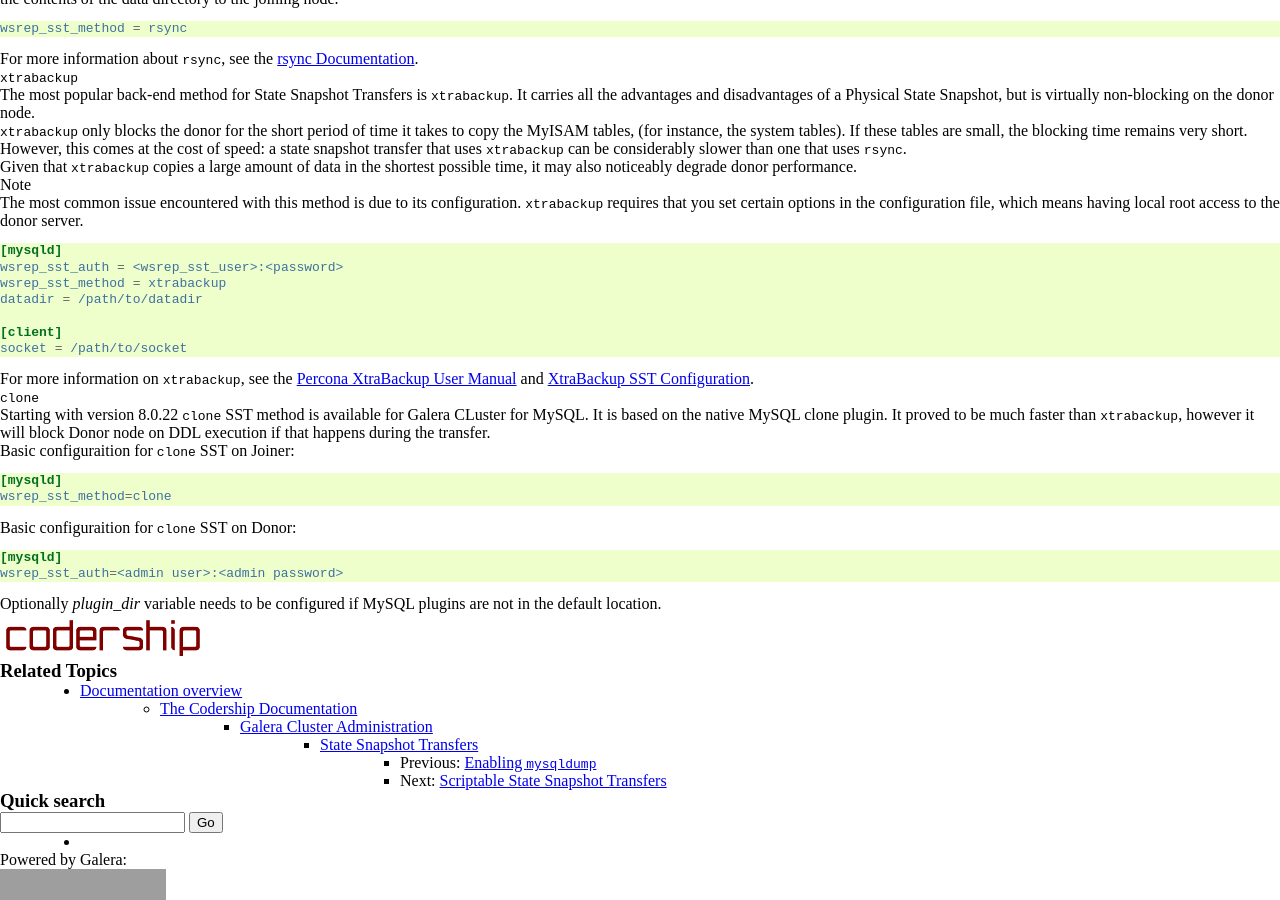
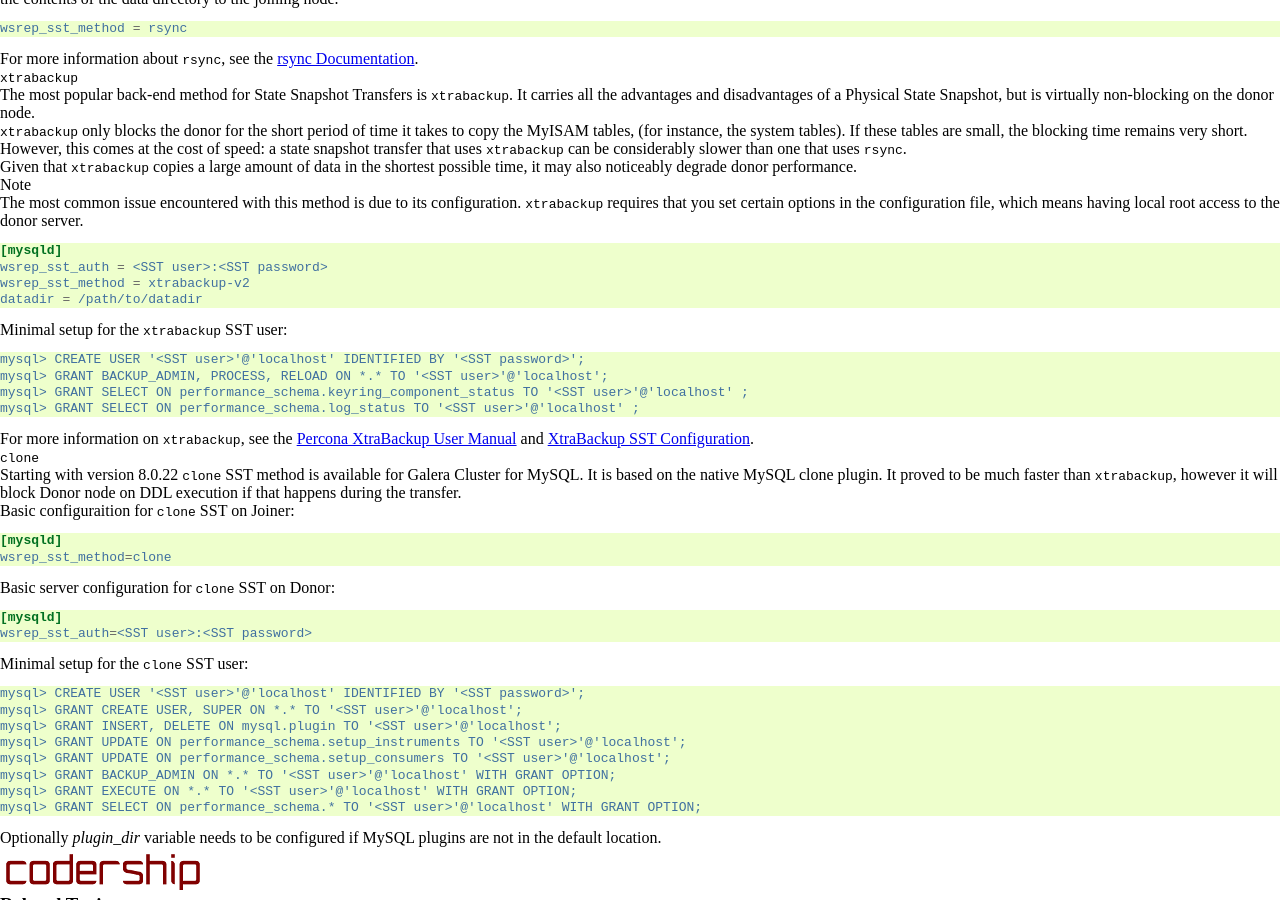
Before and after one commit to codership/documentation, a Sphinx documentation site: the page built from galeracluster/source/documentation/sst-physical.rst, in a window 1280 px wide and 900 px high, scrolled down 793 px. Built offline with Sphinx 7.4.7, drawn with Linux system fonts in a browser that asks for light colours; comment, search, counter and statistics services are not loaded; grey boxes are pictures that could not be loaded.

Commit message:
Add info how to setup MySQL account for xtrabackup- and clone-based SSTs
Refs codership/documentation#358

```diff
--- a/galeracluster/source/documentation/sst-physical.rst
+++ b/galeracluster/source/documentation/sst-physical.rst
@@ -112,12 +112,18 @@ Given that ``xtrabackup`` copies a large amount of data in the shortest possible
 .. code-block:: ini
 
    [mysqld]
-   wsrep_sst_auth = <wsrep_sst_user>:<password>
-   wsrep_sst_method = xtrabackup
+   wsrep_sst_auth = <SST user>:<SST password>
+   wsrep_sst_method = xtrabackup-v2
    datadir = /path/to/datadir
 
-   [client]
-   socket = /path/to/socket
+Minimal setup for the ``xtrabackup`` SST user:
+
+.. code-block:: ini
+
+    mysql> CREATE USER '<SST user>'@'localhost' IDENTIFIED BY '<SST password>';
+    mysql> GRANT BACKUP_ADMIN, PROCESS, RELOAD ON *.* TO '<SST user>'@'localhost';
+    mysql> GRANT SELECT ON performance_schema.keyring_component_status TO '<SST user>'@'localhost' ;
+    mysql> GRANT SELECT ON performance_schema.log_status TO '<SST user>'@'localhost' ;
 
 For more information on ``xtrabackup``, see the `Percona XtraBackup User Manual <https://www.percona.com/doc/percona-xtrabackup/2.1/manual.html?id=percona-xtrabackup:xtrabackup_manual>`_ and `XtraBackup SST Configuration <https://www.percona.com/doc/percona-xtradb-cluster/5.6/manual/xtrabackup_sst.html>`_.
 
@@ -127,7 +133,7 @@ For more information on ``xtrabackup``, see the `Percona XtraBackup User Manual
 .. rubric:: ``clone``
 
 Starting with version 8.0.22 ``clone`` SST method is available for Galera
-CLuster for MySQL. It is based on the native MySQL clone plugin. It
+Cluster for MySQL. It is based on the native MySQL clone plugin. It
 proved to be much faster than ``xtrabackup``, however it will block Donor
 node on DDL execution if that happens during the transfer.
 
@@ -138,12 +144,25 @@ Basic configuraition for ``clone`` SST on Joiner:
     [mysqld]
     wsrep_sst_method=clone
 
-Basic configuraition for ``clone`` SST on Donor:
+Basic server configuration for ``clone`` SST on Donor:
 
 .. code-block:: ini
 
     [mysqld]
-    wsrep_sst_auth=<admin user>:<admin password>
+    wsrep_sst_auth=<SST user>:<SST password>
+
+Minimal setup for the ``clone`` SST user:
+
+.. code-block:: ini
+
+    mysql> CREATE USER '<SST user>'@'localhost' IDENTIFIED BY '<SST password>';
+    mysql> GRANT CREATE USER, SUPER ON *.* TO '<SST user>'@'localhost';
+    mysql> GRANT INSERT, DELETE ON mysql.plugin TO '<SST user>'@'localhost';
+    mysql> GRANT UPDATE ON performance_schema.setup_instruments TO '<SST user>'@'localhost';
+    mysql> GRANT UPDATE ON performance_schema.setup_consumers TO '<SST user>'@'localhost';
+    mysql> GRANT BACKUP_ADMIN ON *.* TO '<SST user>'@'localhost' WITH GRANT OPTION;
+    mysql> GRANT EXECUTE ON *.* TO '<SST user>'@'localhost' WITH GRANT OPTION;
+    mysql> GRANT SELECT ON performance_schema.* TO '<SST user>'@'localhost' WITH GRANT OPTION;
 
 Optionally `plugin_dir` variable needs to be configured if MySQL plugins
 are not in the default location.
```
